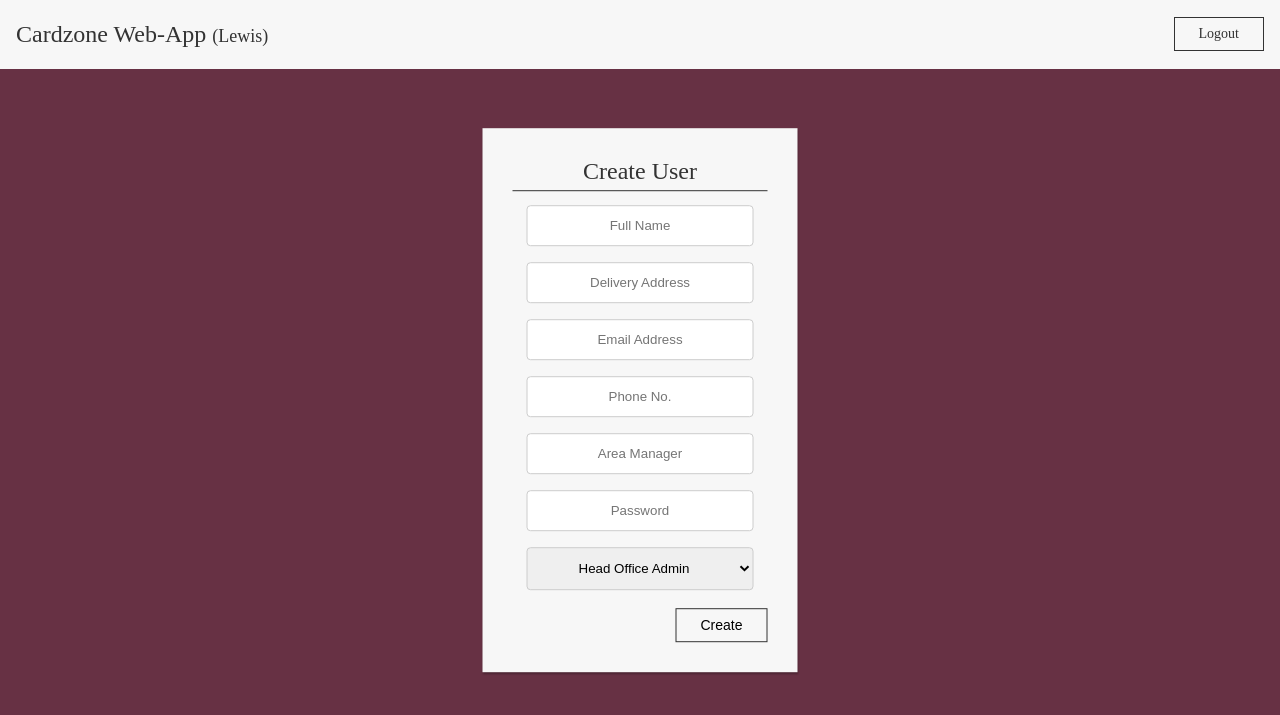
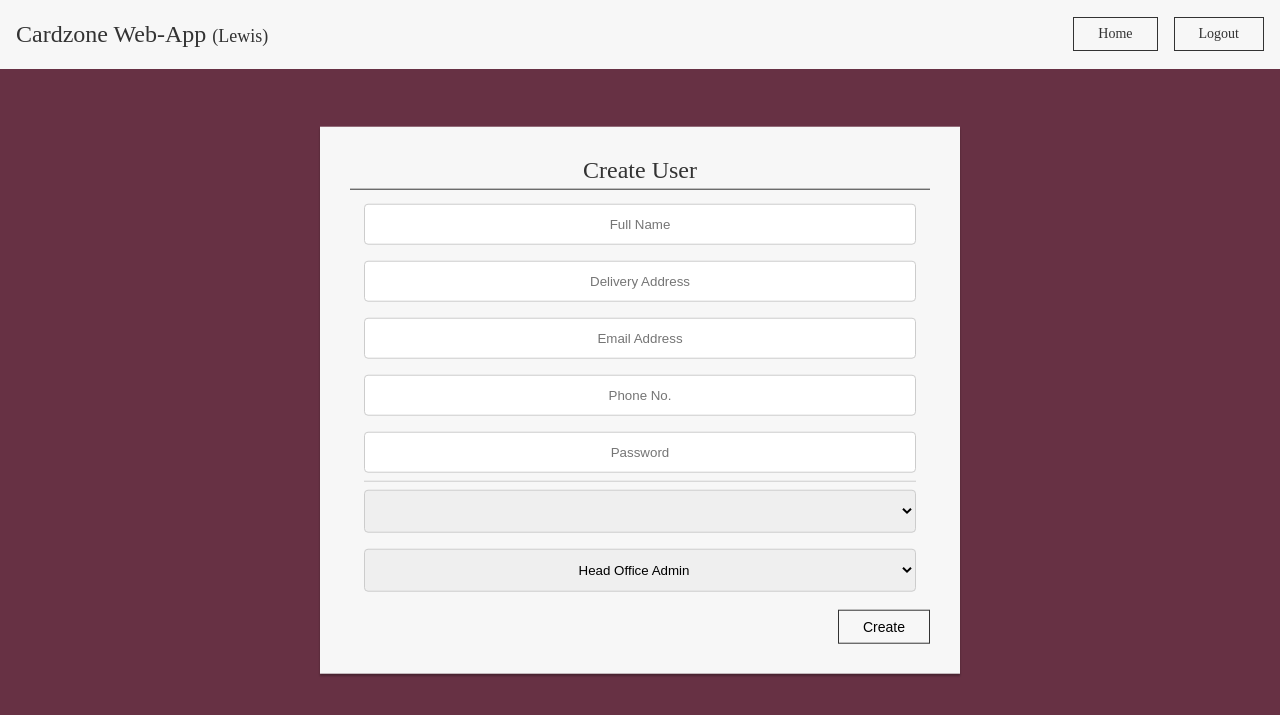
Before and after one commit to Lewis-Development/Cardzone-Applicaiton, a Flask app: page /createUser in a window 1280 px wide. Shown: the top 715 px of the page. Run offline with Flask 2, Linux system fonts and the light colour scheme; a user stored in the database is signed in; data comes from the database, SQL or seed files in the repository; both versions use the stored data as it was after the commit; some libraries are stand-ins or nearby versions.

Commit message:
=Daily Update

```diff
--- a/project/forms.py
+++ b/project/forms.py
@@ -1,6 +1,11 @@
 from flask_wtf import FlaskForm
 from wtforms import StringField, IntegerField, PasswordField, BooleanField, SubmitField, SelectField
+from wtforms.ext.sqlalchemy.fields import QuerySelectField
 from wtforms.validators import DataRequired, Email, AnyOf
+from project.models import users
+
+def choiceQuery():
+    return users.query
 
 class loginForm(FlaskForm):
     userID = IntegerField(validators = [DataRequired()])
@@ -13,7 +18,7 @@
     address = StringField('Address')
     email = StringField('Email')
     phone = StringField('Phone No.')
-    area = StringField('Area Manager')
+    area = QuerySelectField('Area Manager', query_factory=choiceQuery, allow_blank=True, get_label='name')
     password = StringField('Password', validators = [DataRequired()])
     access = SelectField('Access Level', choices=[('Admin', 'Head Office Admin'), ('Area', 'Area Management'), ('Store', 'Store Management')], validators = [DataRequired()])
     submit = SubmitField('Create')
--- a/project/routes.py
+++ b/project/routes.py
@@ -63,6 +63,8 @@
         db.session.add(user)
         db.session.commit()
 
+        flash(f'- Created User ({user.name})')
+
         return redirect(url_for('userManagement'))
 
     return render_template('createUser.html', title='Create User', form=form)
@@ -74,7 +76,7 @@
     user = find.first()
 
     if user and user != current_user:
-        flash('User Removed')
+        flash(f'- Removed User ({user.name})')
         db.session.delete(user)
         db.session.commit()
 
--- a/project/static/style/main.scss
+++ b/project/static/style/main.scss
@@ -46,19 +46,9 @@
     fieldset {
         border: none;
 
-        input {
-            border: 1px solid c(faded);
-            border-radius: 4px;
-            box-sizing: border-box;
-            display: inline-block;
-            margin: 8px 0;
-            outline: 0;
-            padding: 12px 24px;
-            text-align: center;
-            width: 100%;
-        }
+        .inputs { border-bottom: 1px solid c(faded); }
 
-        select {
+        input, select {
             border: 1px solid c(faded);
             border-radius: 4px;
             box-sizing: border-box;
--- a/project/templates/.master.html
+++ b/project/templates/.master.html
@@ -22,6 +22,7 @@
             <header>
                 <h1>Cardzone Web-App <span>({{ current_user.name }})</span></h1>
                 <a href="{{ url_for('logout') }}">Logout</a>
+                <a href="{{ url_for('home') }}">Home</a>
             </header>
         {% endif %}
         {% block content %}{% endblock %}
--- a/project/templates/createUser.html
+++ b/project/templates/createUser.html
@@ -4,13 +4,18 @@
     {{ form.hidden_tag() }}
     <legend>Create User</legend>
     <fieldset>
-        <div>{{ form.name(placeholder="Full Name") }}</div>
-        <div>{{ form.address(placeholder="Delivery Address") }}</div>
-        <div>{{ form.email(placeholder="Email Address") }}</div>
-        <div>{{ form.phone(placeholder="Phone No.") }}</div>
-        <div>{{ form.area(placeholder="Area Manager") }}</div>
-        <div>{{ form.password(placeholder="Password") }}</div>
-        <div>{{ form.access(placeholder="Access Level") }}</div>
+        <div class="inputs">
+            {{ form.name(placeholder="Full Name") }}
+            {{ form.address(placeholder="Delivery Address") }}
+            {{ form.email(placeholder="Email Address") }}
+            {{ form.phone(placeholder="Phone No.") }}
+            {{ form.password(placeholder="Password") }}
+        </div>
+
+        <div class="selects">
+            {{ form.area() }}
+            {{ form.access() }}
+        </div>
     </fieldset>
     <div>
         {{ form.submit(class="submitButton") }}
--- a/project/templates/home.html
+++ b/project/templates/home.html
@@ -2,6 +2,10 @@
 {% block content %}
     <div class="container">
         <div class="options">
+            <a href="{{ url_for('home') }}">
+                <i class="fas fa-file-signature"></i>
+                <div>Order Data</div>
+            </a>
             <a href="{{ url_for('userManagement') }}">
                 <i class="fas fa-users"></i>
                 <div>User Data</div>
--- a/project/templates/login.html
+++ b/project/templates/login.html
@@ -4,8 +4,8 @@
         {{ form.hidden_tag() }}
         <legend>Cardzone Web</legend>
         <fieldset>
-            <div>{{ form.userID(placeholder="UserID") }}</div>
-            <div>{{ form.password(placeholder="Password") }}</div>
+            {{ form.userID(placeholder="UserID") }}
+            {{ form.password(placeholder="Password") }}
         </fieldset>
 
         <div class="remember">
@@ -13,7 +13,7 @@
             {{ form.remember.label }}
         </div>
 
-        <div>{{ form.submit(class="submitButton") }}</div>
+        {{ form.submit(class="submitButton") }}
 
         {% with messages = get_flashed_messages() %}
             {% if messages %}
```
Also changed, not shown: other parts of project/static/style/main.scss (+22 -17 lines), project/templates/userManagement.html (+7 -8 lines), project/site.db, project/static/style/main.min.css.
